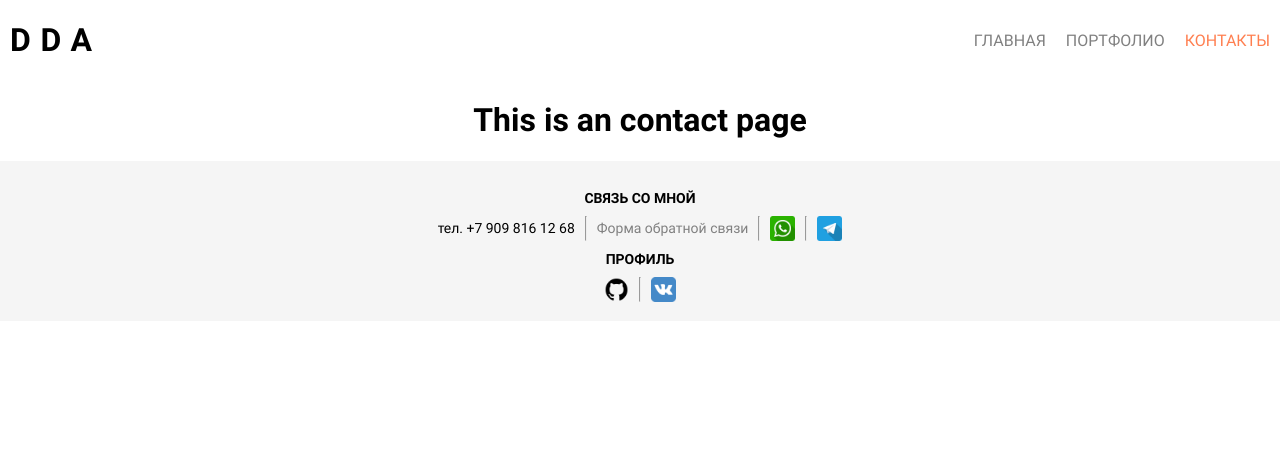
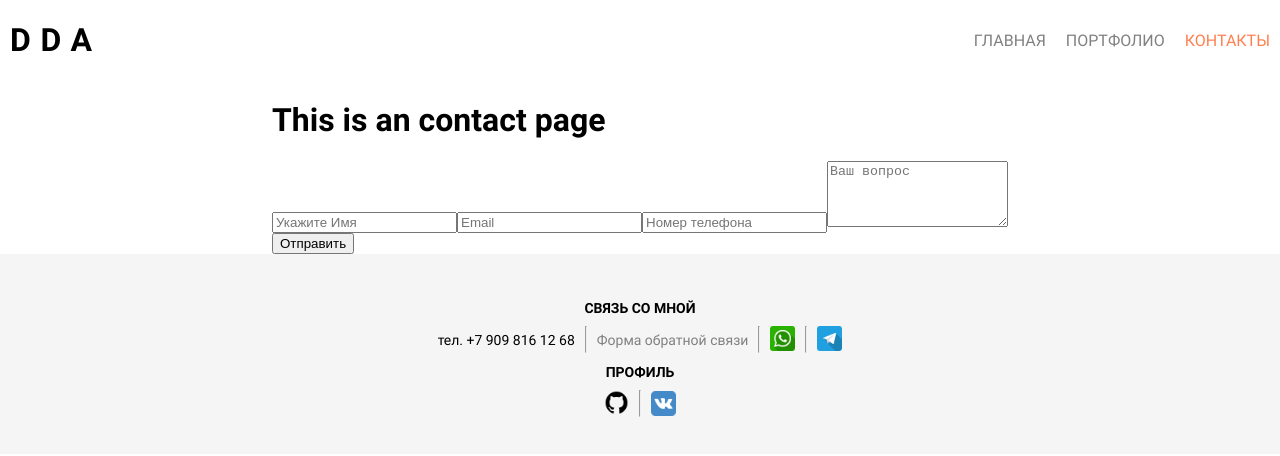
Before and after one commit to ddenis87/vue__portfolio, a Vue app: page /contact in a window 1280 px wide. Shown: the top 456 px of the page. Built offline with nearby package versions, Linux system fonts and the light colour scheme.

Commit message:
Working for contact

```diff
--- a/src/App.vue
+++ b/src/App.vue
@@ -4,7 +4,9 @@
       <app-header></app-header>
     </div>
     <div class="app-body">
+      <!-- <router-view v-slot="{ Component }"></router-view> -->
     <transition name="page" mode="out-in">
+      <!-- <component :is="Component" /> -->
       <router-view></router-view>
     </transition>
     </div>
--- a/src/components/app/app-footer.vue
+++ b/src/components/app/app-footer.vue
@@ -6,13 +6,13 @@
       <hr class="footer__separator"/>
       <router-link class="footer__social_text" to="/contact">Форма обратной связи</router-link>
       <hr class="footer__separator"/>
-      <img src="@/assets/images/social/whatsapp.png" alt="" class="footer__social_images">
+      <a href="https://api.whatsapp.com/send?phone=79098161268" target="_blank"><img src="@/assets/images/social/whatsapp.png" alt="" class="footer__social_images"></a>
       <hr class="footer__separator"/>
-      <img src="@/assets/images/social/telegram.png" alt="" class="footer__social_images">
+      <a href="https://t.me/DDenis87" target="_blank"><img src="@/assets/images/social/telegram.png" alt="" class="footer__social_images"></a>
     </div>
     <h4 class="footer__title">Профиль</h4>
     <div class="footer__profile">
-      <img src="@/assets/images/social/github.png" alt="" class="footer__social_images">
+      <a href="https://github.com/ddenis87" target="_blank"><img src="@/assets/images/social/github.png" alt="" class="footer__social_images"></a>
       <hr class="footer__separator"/>
       <img src="@/assets/images/social/vk.png" alt="" class="footer__social_images">
     </div>
--- a/src/variable.scss
+++ b/src/variable.scss
@@ -11,4 +11,4 @@ $windowPaddingLR: 20px;
 $bodyPaddingLR: 10px;
 $bodyColorText: darkslategrey;
 
-$footerHeight: 160px;
+$footerHeight: 200px;
--- a/src/views/contact.vue
+++ b/src/views/contact.vue
@@ -1,5 +1,43 @@
 <template>
   <div class="contact" id="page">
     <h1>This is an contact page</h1>
+    <form class="contact-form">
+      <label class=""><input class="contact-form__field" type="text" placeholder="Укажите Имя" v-model="formField.userName" ></label>
+      <label class=""><input class="contact-form__field" type="text" placeholder="Email" v-model="formField.email"></label>
+      <label class=""><input class="contact-form__field" type="text" placeholder="Номер телефона" v-model="formField.phone"></label>
+      <label class=""><textarea class="contact-form__field-text" rows="4" placeholder="Ваш вопрос" v-model="formField.quest"></textarea></label>
+      <div class="contact-form__control">
+        <div class="status">
+          <span class="status__text" :class="{'status__text-error': isError}">{{ statusText }}</span>
+        </div>
+        <div class="button">
+          <button class="contact-form__button" :class="{'visibility-hidden': isLoad}" @click.prevent="sendMail">Отправить</button>
+          <!-- <img class="contact-form__images" :class="{'visibility-hidden': !isLoad}" src="@/assets/images/load.gif"> -->
+        </div>
+      </div>
+    </form>
   </div>
 </template>
+
+<script>
+export default {
+  name: 'Contact',
+  data() {
+    return {
+      formField: {userName: '', email: '', phone: '', quest: '', clear: function() {this.userName = ''; this.email = ''; this.phone = ''; this.quest = '';}},
+      isLoad: false, isError: false,
+      statusText: '',
+    }
+  },
+}
+</script>
+
+<style lang="scss" scoped>
+.page-enter-active {
+  opacity: 0;
+  transition: all 0s;
+}
+.page-enter {
+  opacity: 0;
+}
+</style>
```
